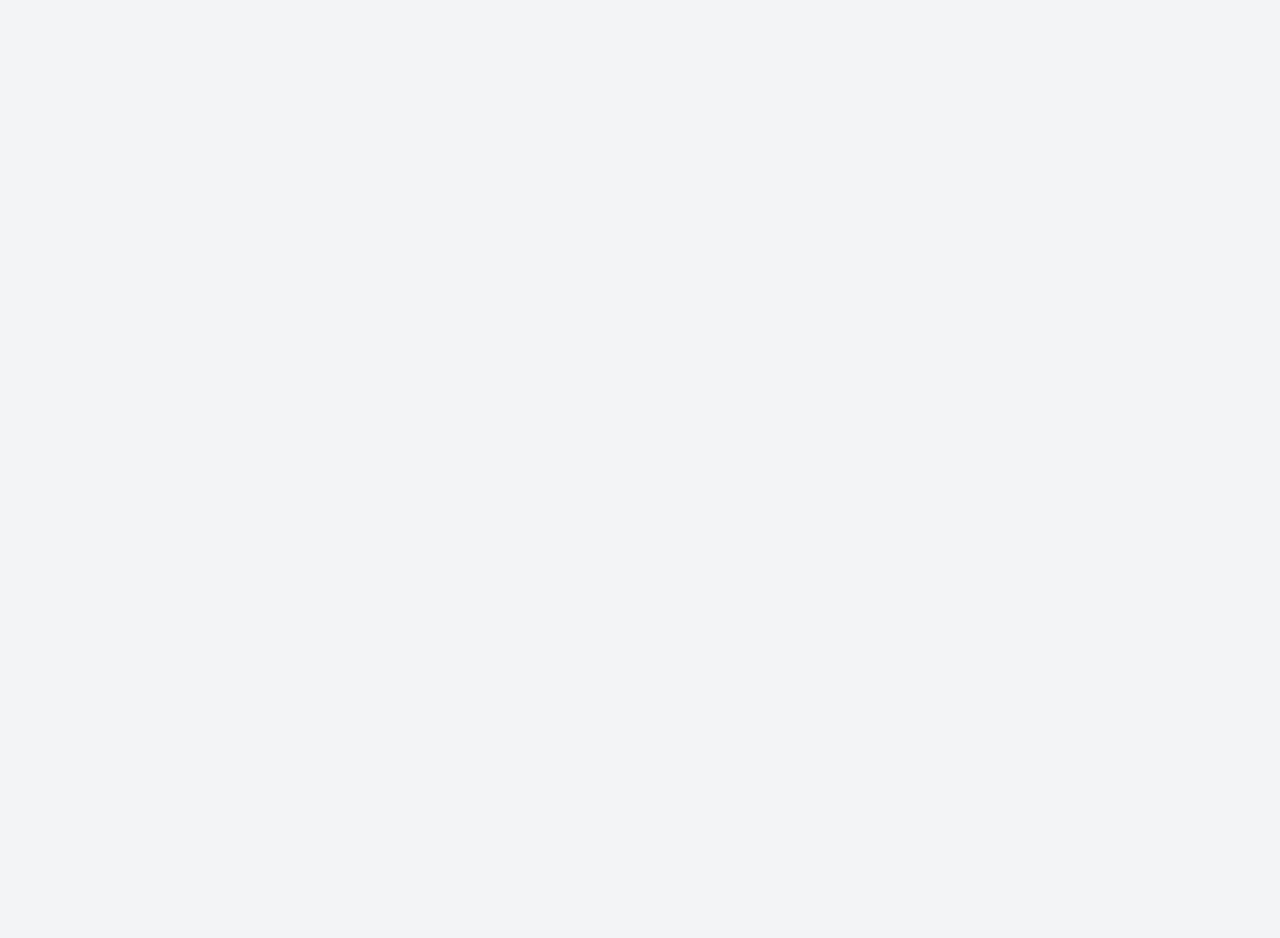
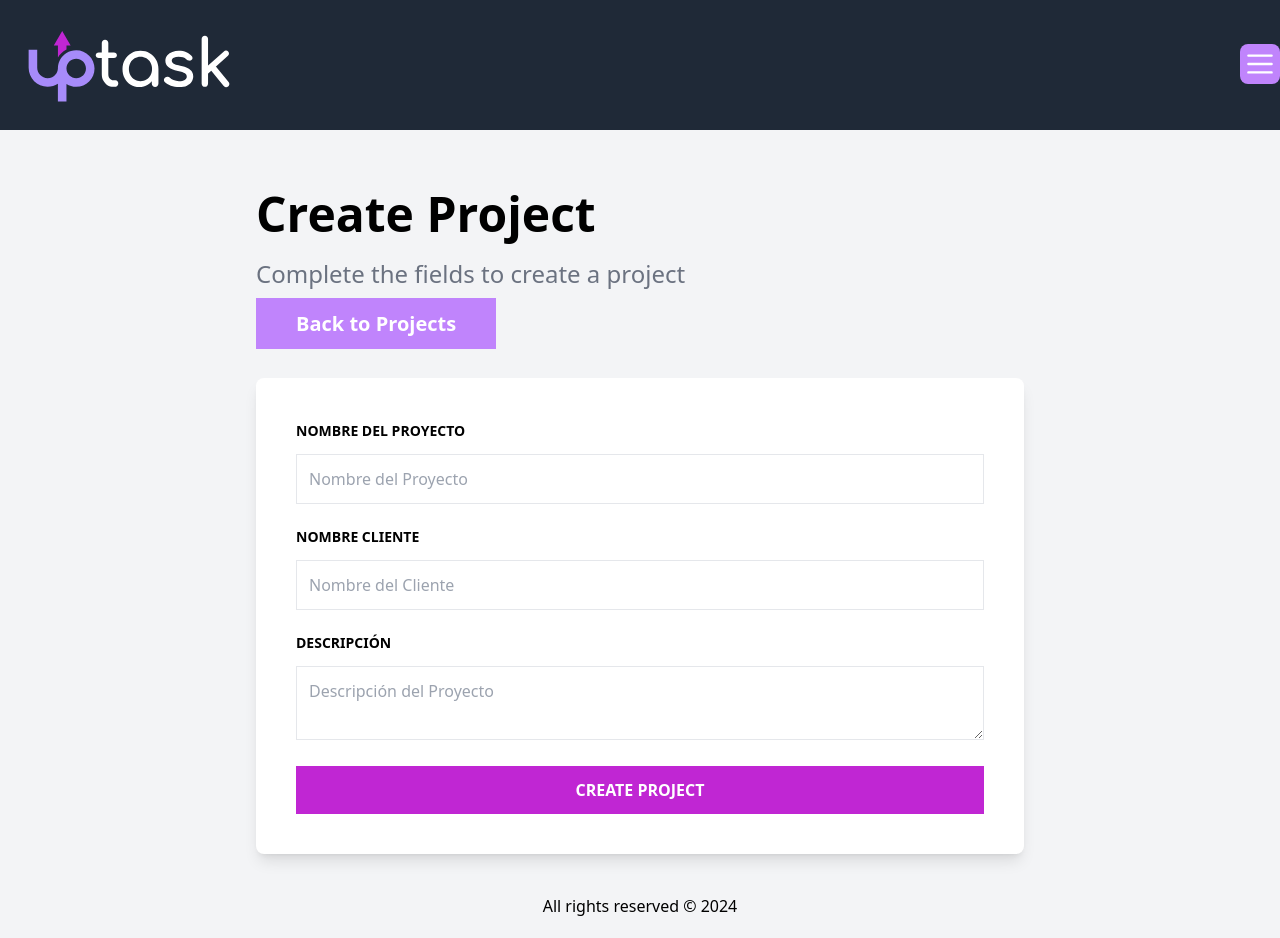
Before and after one commit to MatMT/UpTask-Frontend, a React (Vite) app: page /project/create in a window 1280 px wide. Before the commit this address had no page. Before the commit the page ends 800 px from the top, so only its background shows below. Built offline with nearby package versions, Linux system fonts and the light colour scheme; no server answers.

Commit message:
add: View and Form to create projects
add dependencies: react-hook-form, zod, axios

```diff
--- a/package.json
+++ b/package.json
@@ -10,8 +10,12 @@
     "preview": "vite preview"
   },
   "dependencies": {
+    "@headlessui/react": "^2.2.0",
+    "@heroicons/react": "^2.1.5",
+    "axios": "^1.7.7",
     "react": "^18.3.1",
     "react-dom": "^18.3.1",
+    "react-hook-form": "^7.53.1",
     "react-router-dom": "^6.27.0"
   },
   "devDependencies": {
--- /dev/null
+++ b/src/api/ProjectAPI.ts
@@ -0,0 +1,12 @@
+import {ProjectFormData} from "@/types/index";
+import api from "@/lib/axios";
+
+export async function createProject(formData: ProjectFormData) {
+    try {
+        const {data} = await api.post("/projects", formData);
+        console.log(data);
+
+    } catch (error) {
+        console.log(error)
+    }
+}
--- /dev/null
+++ b/src/components/ErrorMessage.tsx
@@ -0,0 +1,9 @@
+import type {ReactNode} from "react";
+
+export default function ErrorMessage({children}: { children: ReactNode }) {
+    return (
+        <div className="text-center my-4 bg-red-100 text-red-600 font-bold p-3 uppercase text-sm">
+            {children}
+        </div>
+    );
+};
--- /dev/null
+++ b/src/components/NavMenu.tsx
@@ -0,0 +1,46 @@
+import { Fragment } from 'react'
+import { Popover, Transition } from '@headlessui/react'
+import { Bars3Icon } from '@heroicons/react/20/solid'
+import { Link } from 'react-router-dom'
+
+export default function NavMenu() {
+
+    return (
+        <Popover className="relative">
+            <Popover.Button className="inline-flex items-center gap-x-1 text-sm font-semibold leading-6 p-1 rounded-lg bg-purple-400">
+                <Bars3Icon className='w-8 h-8 text-white ' />
+            </Popover.Button>
+
+            <Transition
+                as={Fragment}
+                enter="transition ease-out duration-200"
+                enterFrom="opacity-0 translate-y-1"
+                enterTo="opacity-100 translate-y-0"
+                leave="transition ease-in duration-150"
+                leaveFrom="opacity-100 translate-y-0"
+                leaveTo="opacity-0 translate-y-1"
+            >
+                <Popover.Panel className="absolute left-1/2 z-10 mt-5 flex w-screen lg:max-w-min -translate-x-1/2 lg:-translate-x-48">
+                    <div className="w-full lg:w-56 shrink rounded-xl bg-white p-4 text-sm font-semibold leading-6 text-gray-900 shadow-lg ring-1 ring-gray-900/5">
+                        <p className='text-center'>Hello: User</p>
+                        <Link
+                            to='/profile'
+                            className='block p-2 hover:text-purple-950'
+                        >My Profile</Link>
+                        <Link
+                            to='/'
+                            className='block p-2 hover:text-purple-950'
+                        >My Projects</Link>
+                        <button
+                            className='block p-2 hover:text-purple-950'
+                            type='button'
+                            onClick={() => { }}
+                        >
+                            Log Out
+                        </button>
+                    </div>
+                </Popover.Panel>
+            </Transition>
+        </Popover>
+    )
+}
--- /dev/null
+++ b/src/components/projects/ProjectForm.tsx
@@ -0,0 +1,70 @@
+import ErrorMessage from "@/components/ErrorMessage";
+import {FieldErrors, UseFormRegister} from "react-hook-form";
+import {ProjectFormData} from "../../types";
+
+type ProjectFormProps = {
+    register: UseFormRegister<ProjectFormData>
+    errors: FieldErrors<ProjectFormData>
+}
+
+export default function ProjectForm({register, errors} : ProjectFormProps) {
+    return (
+        <>
+            <div className="mb-5 space-y-3">
+                <label htmlFor="projectName" className="text-sm uppercase font-bold">
+                    Nombre del Proyecto
+                </label>
+                <input
+                    id="projectName"
+                    className="w-full p-3  border border-gray-200"
+                    type="text"
+                    placeholder="Nombre del Proyecto"
+                    {...register("projectName", {
+                        required: "El Titulo del Proyecto es obligatorio",
+                    })}
+                />
+
+                {errors.projectName && (
+                    <ErrorMessage>{errors.projectName.message}</ErrorMessage>
+                )}
+            </div>
+
+            <div className="mb-5 space-y-3">
+                <label htmlFor="clientName" className="text-sm uppercase font-bold">
+                    Nombre Cliente
+                </label>
+                <input
+                    id="clientName"
+                    className="w-full p-3  border border-gray-200"
+                    type="text"
+                    placeholder="Nombre del Cliente"
+                    {...register("clientName", {
+                        required: "El Nombre del Cliente es obligatorio",
+                    })}
+                />
+
+                {errors.clientName && (
+                    <ErrorMessage>{errors.clientName.message}</ErrorMessage>
+                )}
+            </div>
+
+            <div className="mb-5 space-y-3">
+                <label htmlFor="description" className="text-sm uppercase font-bold">
+                    Descripción
+                </label>
+                <textarea
+                    id="description"
+                    className="w-full p-3  border border-gray-200"
+                    placeholder="Descripción del Proyecto"
+                    {...register("description", {
+                        required: "Una descripción del proyecto es obligatoria"
+                    })}
+                />
+
+                {errors.description && (
+                    <ErrorMessage>{errors.description.message}</ErrorMessage>
+                )}
+            </div>
+        </>
+    )
+}
--- a/src/layouts/AppLayout.tsx
+++ b/src/layouts/AppLayout.tsx
@@ -1,5 +1,6 @@
 import {Outlet} from "react-router-dom";
 import Logo from "@/components/Logo";
+import NavMenu from "@/components/NavMenu";
 
 export default function AppLayout() {
     return (
@@ -9,6 +10,8 @@ export default function AppLayout() {
                     <div className="w-64">
                         <Logo/>
                     </div>
+
+                    <NavMenu />
                 </div>
             </header>
 
--- /dev/null
+++ b/src/lib/axios.ts
@@ -0,0 +1,7 @@
+import axios from "axios";
+
+const api = axios.create({
+    baseURL: import.meta.env.VITE_API_URL
+});
+
+export default api;
--- a/src/router.tsx
+++ b/src/router.tsx
@@ -1,6 +1,7 @@
 import {BrowserRouter, Routes, Route} from "react-router-dom";
 import AppLayout from "./layouts/AppLayout";
 import DashBoardView from "./views/DashBoardView";
+import CreateProjectView from "./views/projects/CreateProjectView";
 
 export default function Router() {
     return (
@@ -8,6 +9,7 @@ export default function Router() {
             <Routes>
                 <Route element={<AppLayout />}>
                     <Route path="/"  element={<DashBoardView />} index/>
+                    <Route path="/project/create" element={<CreateProjectView />} />
                 </Route>
             </Routes>
         </BrowserRouter>
--- /dev/null
+++ b/src/types/index.ts
@@ -0,0 +1,13 @@
+import {z} from 'zod';
+
+/** Projects */
+
+export const projectSchema = z.object({
+    _id: z.string(),
+    projectName: z.string(),
+    clientName: z.string(),
+    description: z.string(),
+});
+
+export type Project = z.infer<typeof projectSchema>;
+export type ProjectFormData = Pick<Project, 'projectName' | 'clientName' | 'description'>
--- a/src/views/DashBoardView.tsx
+++ b/src/views/DashBoardView.tsx
@@ -1,7 +1,16 @@
+import {Link} from "react-router-dom";
+
 export default function DashBoardView() {
     return (
         <>
-            <h1>DashBoardView component</h1>
+            <h1 className="text-5xl font-black">My Projects</h1>
+            <p className="text-2xl font-light text-gray-500 mt-5">Admin and manage your projects</p>
+
+            <nav className="my-5">
+                <Link to='/project/create' className="bg-purple-400 hover:bg-purple-500 px-10 py-3 text-white text-xl
+                font-bold cursor-pointer transition-colors
+            ">New Project</Link>
+            </nav>
         </>
     );
 };
--- /dev/null
+++ b/src/views/projects/CreateProjectView.tsx
@@ -0,0 +1,49 @@
+import {Link} from "react-router-dom";
+import {useForm} from "react-hook-form";
+import ProjectForm from "@/components/projects/ProjectForm";
+import {ProjectFormData} from "@/types/index";
+import {createProject} from "@/api/ProjectAPI";
+
+export default function CreateProjectView() {
+    const initialValues : ProjectFormData = {
+        projectName: "",
+        clientName: "",
+        description: ""
+    }
+
+    const {register, handleSubmit, formState: {errors}} = useForm({defaultValues: initialValues});
+
+    const handleForm = (data: ProjectFormData) => {
+        createProject(data);
+    }
+
+    return (
+        <>
+            <div className="max-w-3xl mx-auto">
+                <h1 className="text-5xl font-black">Create Project</h1>
+                <p className="text-2xl font-light text-gray-500 mt-5">Complete the fields to create a project</p>
+
+                <nav className="my-5">
+                    <Link to='/' className="bg-purple-400 hover:bg-purple-500 px-10 py-3 text-white text-xl
+                font-bold cursor-pointer transition-colors
+            ">Back to Projects</Link>
+                </nav>
+
+                <form
+                    className="mt-10 bg-white shadow-lg p-10 rounded-lg"
+                    onSubmit={handleSubmit(handleForm)}
+                    noValidate
+                >
+
+                    <ProjectForm
+                        register={register}
+                        errors={errors}
+                    />
+
+                    <input type="submit" value="Create Project" className="bg-fuchsia-600 w-full p-3 text-white uppercase
+                font-bold hover:bg-fuchsia-700 transition-colors"/>
+                </form>
+            </div>
+        </>
+    );
+};
```
Also changed, not shown: tsconfig.app.json (+6 -3 lines), 1 other file (tests, documents, lock files or other folders).
